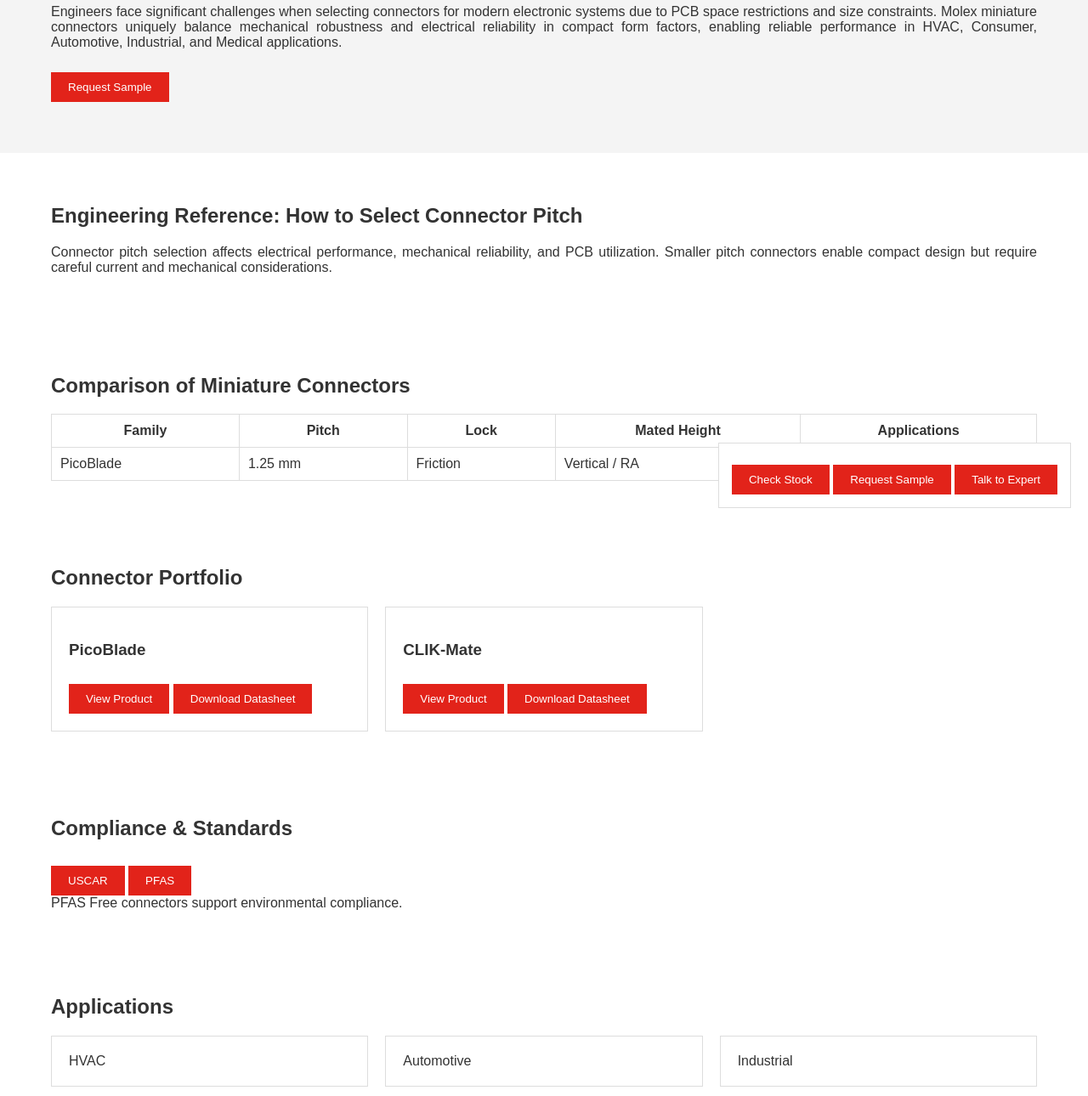
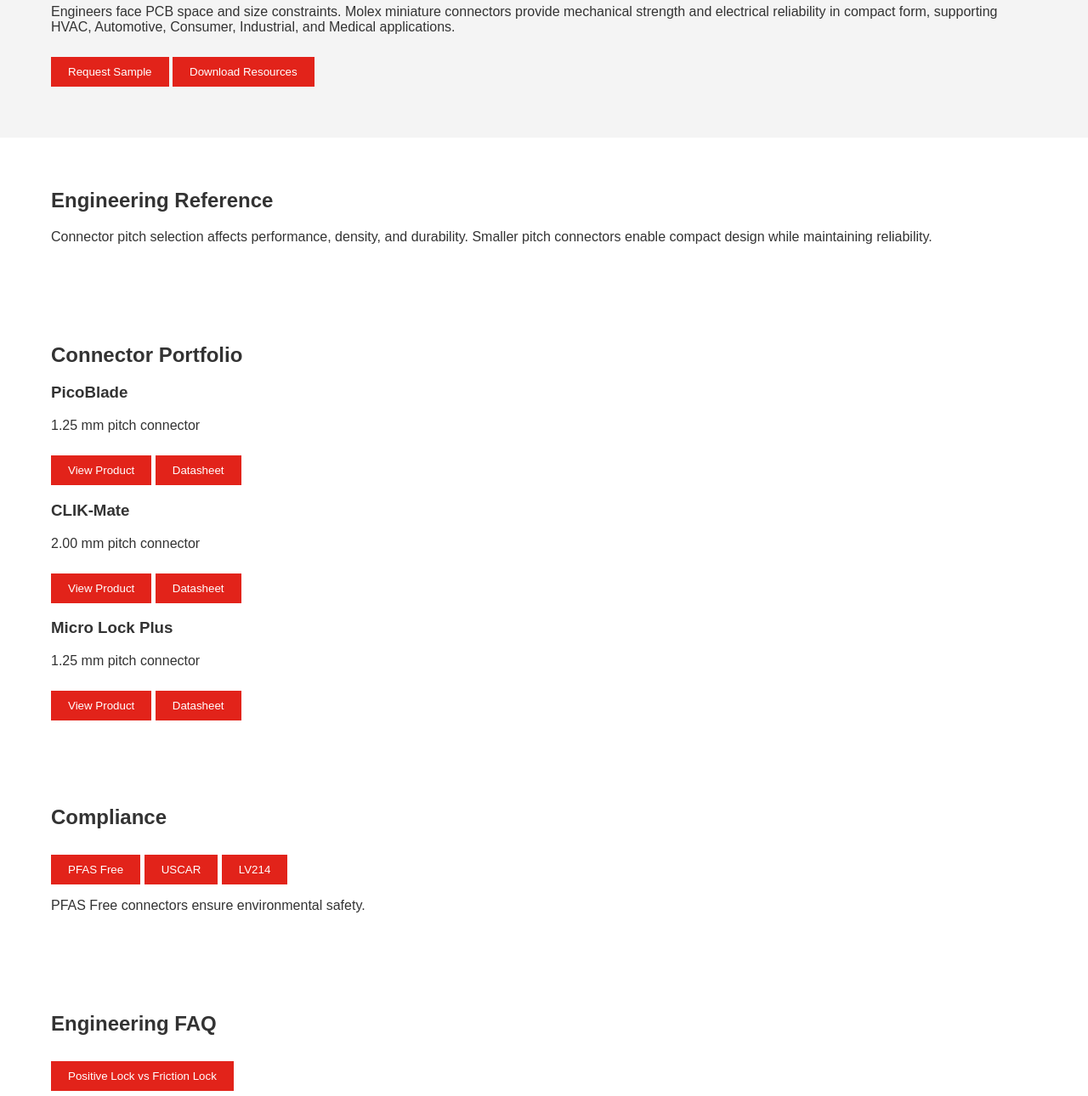
Before and after one commit to vishalawati08/MiniatureConnectors, a plain HTML site: page index.html in a window 1280 px wide. Shown: the part 182-1472 px from the top of the page at 85% size. Drawn offline with Linux system fonts and the light colour scheme.

Commit message:
Refactor index.html for better layout and content
Updated HTML structure and content for improved clarity and organization.

```diff
--- a/index.html
+++ b/index.html
@@ -1,27 +1,42 @@
 <!DOCTYPE html>
 <html lang="en">
 <head>
+
 <meta charset="UTF-8">
-<title>Miniature Connectors (≤ 2.54 mm) | Molex</title>
+<meta name="viewport" content="width=device-width, initial-scale=1.0">
+
+<title>Molex | Miniature Connectors</title>
+
 <link rel="stylesheet" href="style.css">
+
+<script defer src="script.js"></script>
+
 </head>
 
+
 <body>
+
 
 <!-- NAVBAR -->
 
 <header class="navbar">
+
 <div class="logo">MOLEX</div>
 
 <nav>
-<a href="#">Products</a>
-<a href="#">Industries</a>
-<a href="#">Resources</a>
-<a href="#">New Launches</a>
-<a href="#">About</a>
-<a href="#">Contact</a>
+
+<a>Products</a>
+<a>Industries</a>
+<a>Resources</a>
+<a class="highlight">New Launches</a>
+<a>About</a>
+<a>Contact</a>
+
 </nav>
+
 </header>
+
+
 
 <!-- HERO -->
 
@@ -29,59 +44,39 @@
 
 <h1>Miniature Connectors (≤ 2.54 mm)</h1>
 
-<p class="justify">
+<p>
 
-Engineers face significant challenges when selecting connectors for modern electronic systems due to PCB space restrictions and size constraints. Molex miniature connectors uniquely balance mechanical robustness and electrical reliability in compact form factors, enabling reliable performance in HVAC, Consumer, Automotive, Industrial, and Medical applications.
+Engineers face PCB space and size constraints. Molex miniature connectors provide mechanical strength and electrical reliability in compact form, supporting HVAC, Automotive, Consumer, Industrial, and Medical applications.
 
 </p>
 
+
+<div class="hero-buttons">
+
 <button onclick="openSample()">Request Sample</button>
+
+<button class="secondary">Download Resources</button>
+
+</div>
 
 </section>
 
 
-<!-- ENGINEERING REFERENCE -->
+
+<!-- ENGINEERING AUTHORITY -->
 
 <section>
 
-<h2>Engineering Reference: How to Select Connector Pitch</h2>
+<h2>Engineering Reference</h2>
 
-<p class="justify">
+<p>
 
-Connector pitch selection affects electrical performance, mechanical reliability, and PCB utilization. Smaller pitch connectors enable compact design but require careful current and mechanical considerations.
+Connector pitch selection affects performance, density, and durability. Smaller pitch connectors enable compact design while maintaining reliability.
 
 </p>
 
 </section>
 
-
-<!-- COMPARISON TABLE -->
-
-<section>
-
-<h2>Comparison of Miniature Connectors</h2>
-
-<table>
-
-<tr>
-<th>Family</th>
-<th>Pitch</th>
-<th>Lock</th>
-<th>Mated Height</th>
-<th>Applications</th>
-</tr>
-
-<tr>
-<td>PicoBlade</td>
-<td>1.25 mm</td>
-<td>Friction</td>
-<td>Vertical / RA</td>
-<td>Consumer</td>
-</tr>
-
-</table>
-
-</section>
 
 
 <!-- PRODUCT GRID -->
@@ -90,74 +85,80 @@
 
 <h2>Connector Portfolio</h2>
 
-<div class="grid">
+<div class="product-grid">
 
-<div class="card">
+<div class="product-card">
 
 <h3>PicoBlade</h3>
 
+<p>1.25 mm pitch connector</p>
+
 <button>View Product</button>
 
-<button>Download Datasheet</button>
+<button class="secondary">Datasheet</button>
 
 </div>
 
-<div class="card">
+
+<div class="product-card">
 
 <h3>CLIK-Mate</h3>
 
+<p>2.00 mm pitch connector</p>
+
 <button>View Product</button>
 
-<button>Download Datasheet</button>
+<button class="secondary">Datasheet</button>
 
 </div>
+
+
+
+<div class="product-card">
+
+<h3>Micro Lock Plus</h3>
+
+<p>1.25 mm pitch connector</p>
+
+<button>View Product</button>
+
+<button class="secondary">Datasheet</button>
+
+</div>
+
 
 </div>
 
 </section>
 
 
-<!-- COMPLIANCE TABS -->
+
+<!-- COMPLIANCE -->
 
 <section>
 
-<h2>Compliance & Standards</h2>
+<h2>Compliance</h2>
 
 <div class="tabs">
 
+<button onclick="showTab('PFAS')">PFAS Free</button>
+
 <button onclick="showTab('USCAR')">USCAR</button>
-<button onclick="showTab('PFAS')">PFAS</button>
+
+<button onclick="showTab('LV214')">LV214</button>
 
 </div>
 
-<div id="tabContent">
 
-PFAS Free connectors support environmental compliance.
+<p id="tab-content">
 
-</div>
+PFAS Free connectors ensure environmental safety.
+
+</p>
+
 
 </section>
 
-
-<!-- APPLICATIONS -->
-
-<section>
-
-<h2>Applications</h2>
-
-<div class="grid">
-
-<div class="card">HVAC</div>
-
-<div class="card">Automotive</div>
-
-<div class="card">Industrial</div>
-
-<div class="card">Medical</div>
-
-</div>
-
-</section>
 
 
 <!-- FAQ -->
@@ -166,46 +167,11 @@
 
 <h2>Engineering FAQ</h2>
 
-<button onclick="toggleFAQ()">When to use Positive Lock?</button>
 
-<div id="faq" style="display:none">
+<div class="faq-item">
 
-Use Positive Lock for vibration environments.
+<button onclick="toggleFAQ(this)">
 
-</div>
+Positive Lock vs Friction Lock
 
-</section>
-
-
-<!-- SAMPLE POPUP -->
-
-<div id="samplePopup" class="popup">
-
-<h2>Request Sample</h2>
-
-<input placeholder="Name">
-
-<input placeholder="Email">
-
-<button onclick="closeSample()">Submit</button>
-
-</div>
-
-
-<!-- SIDE ASSISTANT -->
-
-<div class="assistant" id="assistant">
-
-<button>Check Stock</button>
-
-<button onclick="openSample()">Request Sample</button>
-
-<button>Talk to Expert</button>
-
-</div>
-
-
-<script src="script.js"></script>
-
-</body>
-</html>
+</
```
